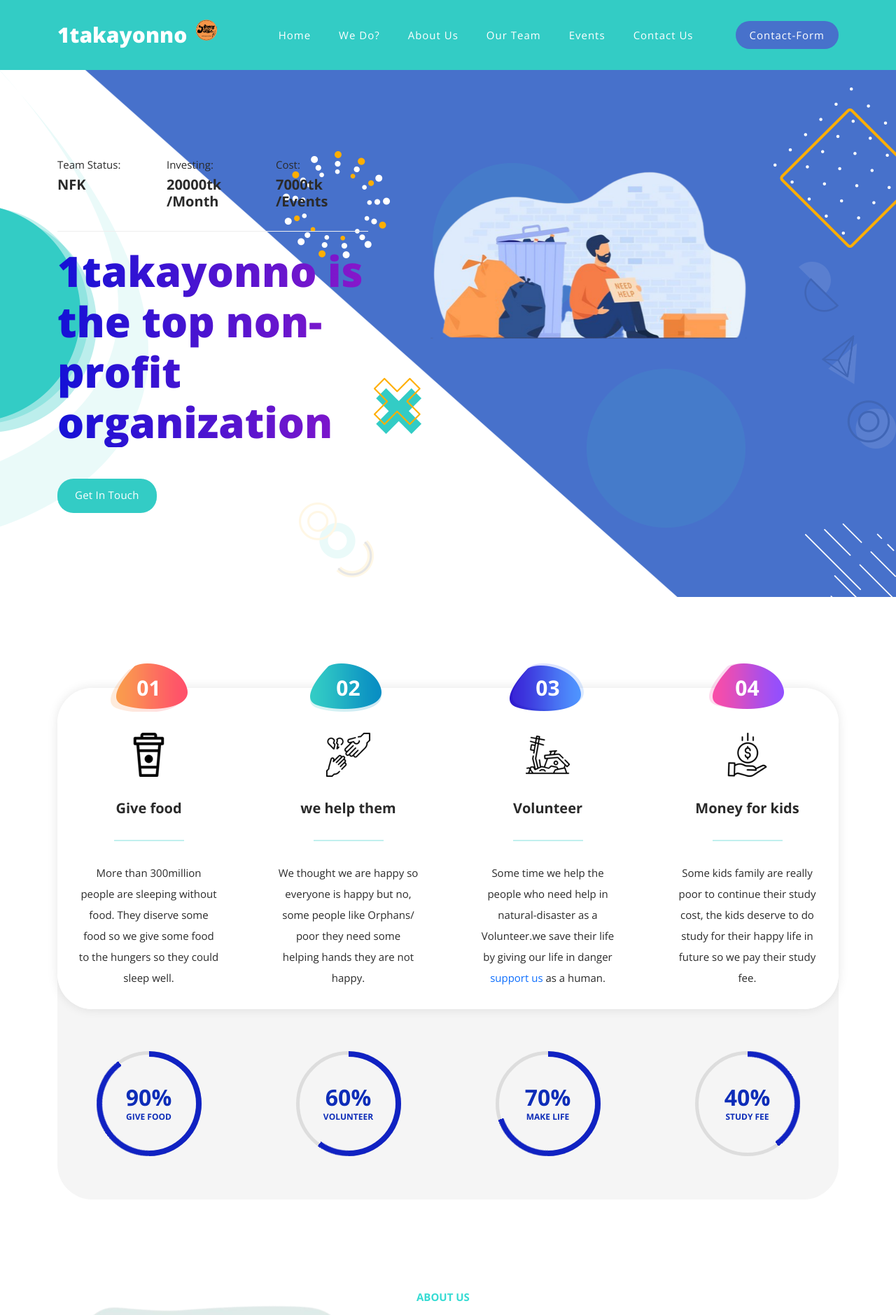
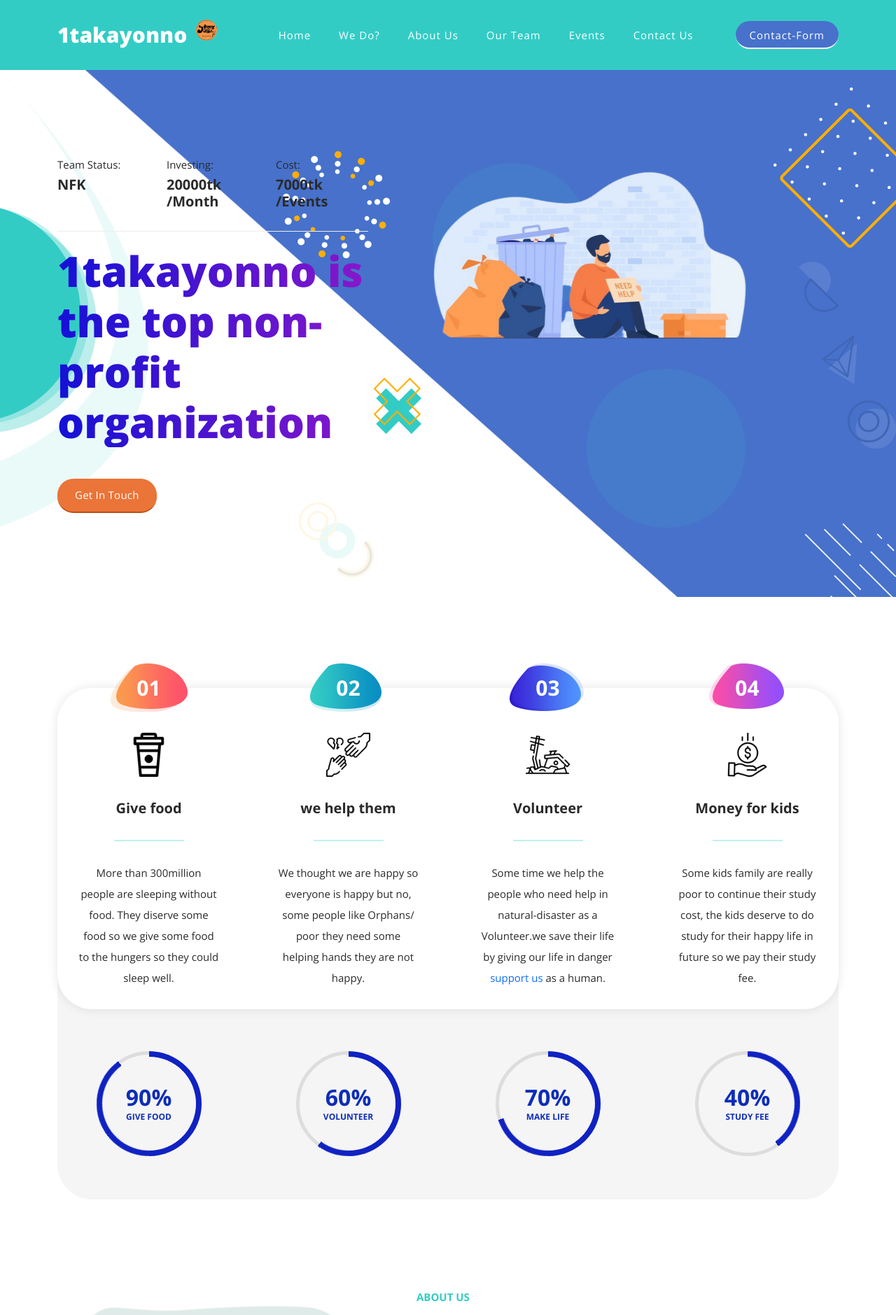
Before and after one commit to moralweb/1to, a plain HTML site: page index.html in a window 1280 px wide. Shown: the top 1879 px of the page at 70% size. Drawn offline with nearby package versions, Linux system fonts and the light colour scheme.

Commit message:
Css v 2.1

```diff
--- a/main.css
+++ b/main.css
@@ -1,7 +1,3 @@
-/*
-font & reset css
----------------------------------------------
-*/
 @import url('https://fonts.googleapis.com/css2?family=Open+Sans:wght@300;400;600;700;800&display=swap');
 /*
 ---------------------------------------------
@@ -157,7 +153,7 @@ body {
 .section-heading h6 {
   font-size: 15px;
   font-weight: 700;
-  color: #36dbd3;
+  color: #33ccc5;
   text-transform: uppercase;
   margin-bottom: 15px;
 
@@ -192,7 +188,7 @@ body {
   padding: 12px 25px;
   border-radius: 23px;
   letter-spacing: 0.25px;
-  border-bottom: 2px solid #4771cb!important;
+  border-bottom: 2px solid #fff!important;
   transition: all .3s;
 }
 
@@ -204,7 +200,7 @@ body {
 
 .main-green-button a {
   display: inline-block;
-  background-color: #33ccc5;
+  background-color: #eb7438;
   font-size: 15px;
   font-weight: 400;
   color: #fff;
@@ -212,16 +208,15 @@ body {
   padding: 12px 25px;
   border-radius: 23px;
   letter-spacing: 0.25px;
-  border-bottom: 2px solid #33ccc5!important;
+  border-bottom: 2px solid #b84f0f!important;
   transition: all .3s;
 }
 
 .main-green-button a:hover {
-  background-color: #4771cb!important;
+  background-color: #f78145!important;
   color: #fff!important;
-  border-bottom: 2px solid #33ccc5!important;
-}
-
+  border-bottom: 2px solid #f78145!important;
+}
 
 /*
 ---------------------------------------------
@@ -785,7 +780,7 @@ preloader
     height: 16px;
     top: 12px;
     left: 15px;
-    background: #009b77;
+    background: #eb6e21;
     border-radius: 50%;
     -webkit-transform: translateX(0);
     transform: translateX(0);
@@ -1549,7 +1544,7 @@ form#contact textarea {
   height: 140px;
   border-radius: 5px;
   background-color: transparent;
-  border: 2px solid #949090;
+  border: 1px solid #949090;
   outline: none;
   font-size: 15px;
   font-weight: 300;
@@ -1714,4 +1709,4 @@ responsive
   form#contact {
     padding: 30px;
   }
-    }
+}
```
